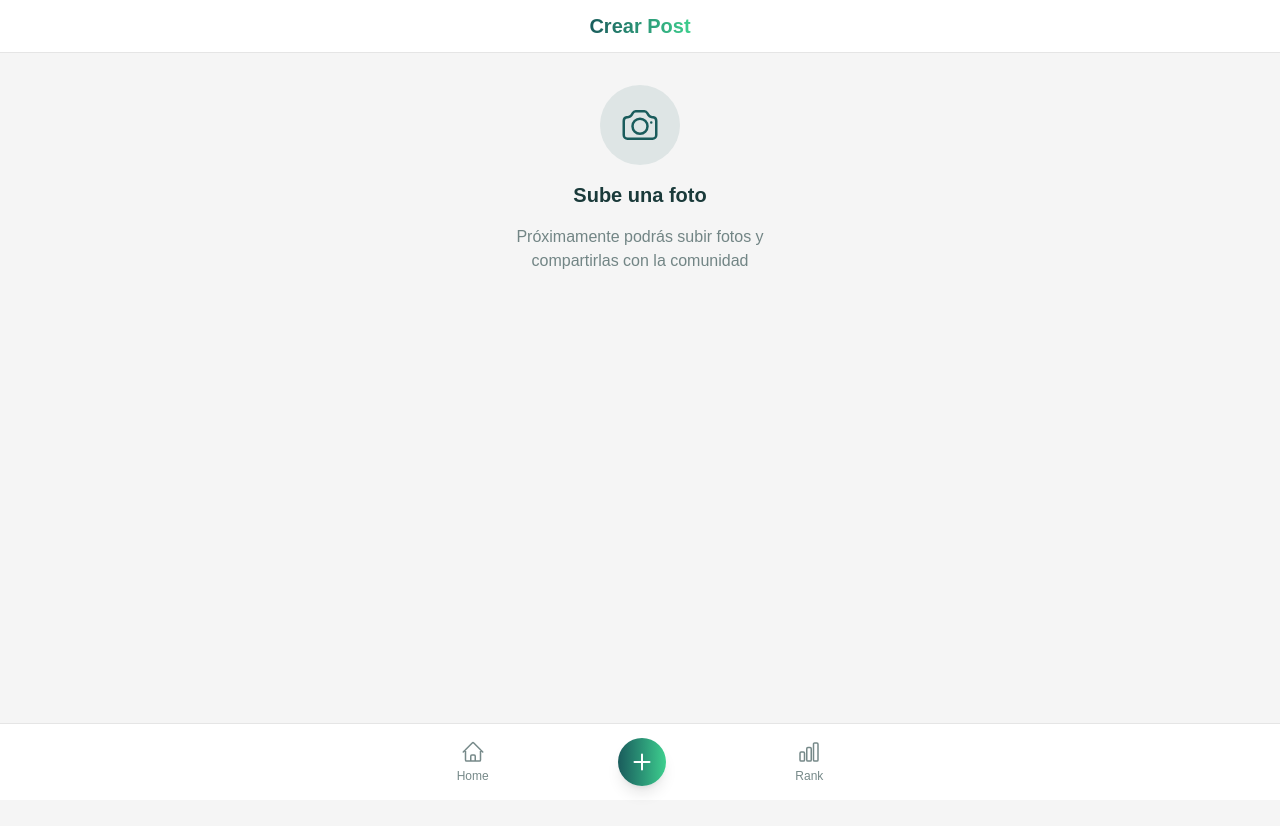
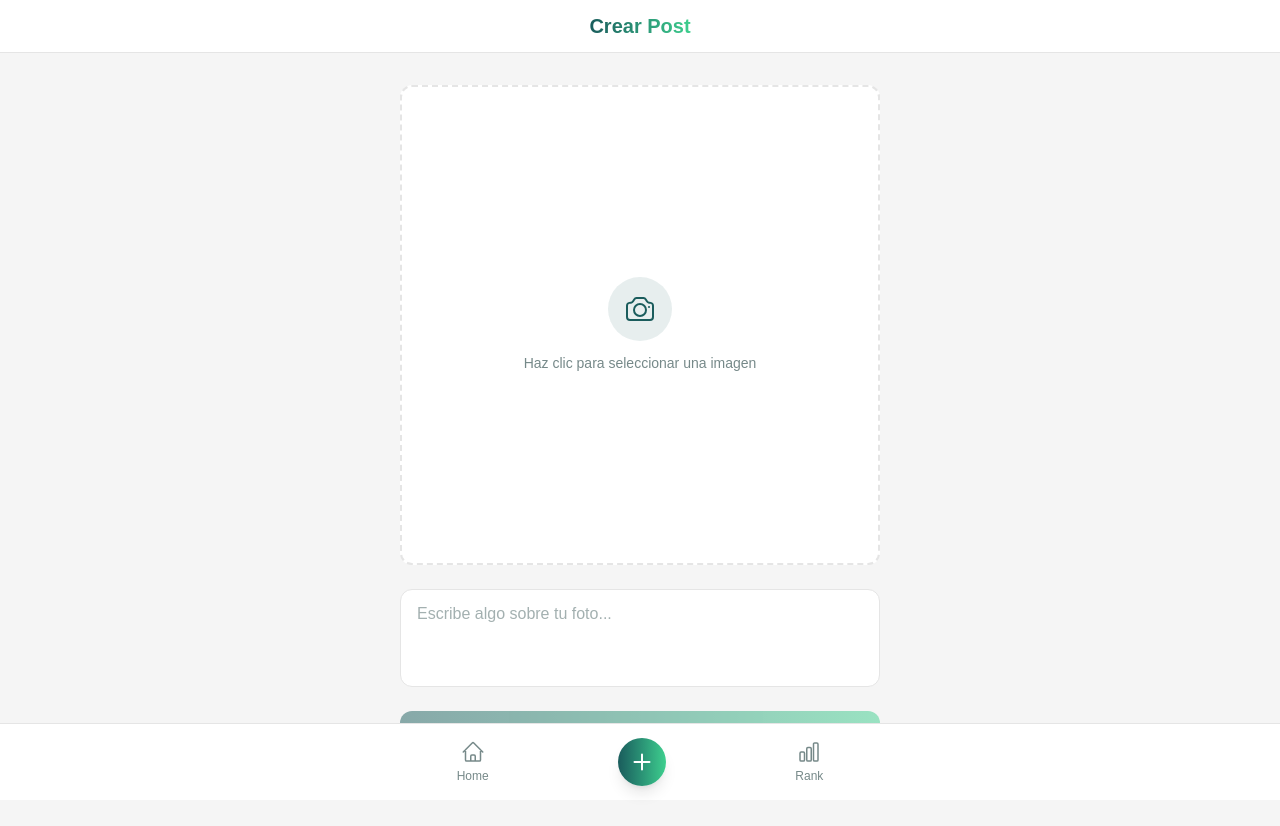
Before and after one commit to leiisxnz4/Supagram, a Next.js app: page /post in a window 1280 px wide. Shown: the top 826 px of the page. Built offline with nearby package versions, Linux system fonts and the light colour scheme; no server answers.

Commit message:
feat: actualización de páginas principales

```diff
--- a/app/page.tsx
+++ b/app/page.tsx
@@ -100,7 +100,7 @@ export default function Home() {
         .from('posts')
         .select('*')
         //.gte('likes', 50)
-        .order('likes', { ascending: false })
+        .order('created_at', { ascending: false })
         .range(0, 11)
 
         if (posts) {
--- a/app/post/page.tsx
+++ b/app/post/page.tsx
@@ -1,4 +1,123 @@
+"use client";
+
+import { useState, useRef } from "react";
+import Image from "next/image";
+import { supabase } from "../utils/supabase";
+
 export default function CreatePage() {
+  const [imageFile, setImageFile] = useState<File | null>(null);
+  const [imagePreview, setImagePreview] = useState<string | null>(null);
+  const [caption, setCaption] = useState("");
+  const [isLoading, setIsLoading] = useState(false);
+  const [message, setMessage] = useState<{ type: "success" | "error"; text: string } | null>(null);
+  const fileInputRef = useRef<HTMLInputElement>(null);
+
+  const handleImageChange = (e: React.ChangeEvent<HTMLInputElement>) => {
+    const file = e.target.files?.[0];
+    if (file) {
+      setImageFile(file);
+      const reader = new FileReader();
+      reader.onloadend = () => {
+        setImagePreview(reader.result as string);
+      };
+      reader.readAsDataURL(file);
+    }
+  };
+
+  const handleRemoveImage = () => {
+    setImageFile(null);
+    setImagePreview(null);
+    if (fileInputRef.current) {
+      fileInputRef.current.value = "";
+    }
+  };
+
+  const uploadAndCreatePost = async (file: File) => {
+    const userId = "11111111-1111-1111-1111-111111111111";
+
+    // 1️⃣ Preparar nombre del archivo
+    const fileExt = file.name.split(".").pop();
+    const fileName = `${file.name}-${Date.now()}.${fileExt}`;
+    const filePath = `images/${fileName}`;
+
+    // 2️⃣ Subir al bucket "images"
+    const { data: uploadData, error: uploadError } = await supabase.storage
+      .from("supagram")
+      .upload(filePath, file, {
+        cacheControl: "3600",
+        upsert: false,
+      });
+
+    if (uploadError) {
+      console.error("❌ Error al subir imagen:", uploadError);
+      throw uploadError;
+    }
+
+    // 3️⃣ Obtener URL pública
+    const { data: urlData } = supabase.storage
+      .from("supagram")
+      .getPublicUrl(filePath);
+
+    const publicUrl = urlData.publicUrl;
+
+    console.log("📸 Imagen subida:", publicUrl);
+
+    // 4️⃣ Crear el post en la tabla posts_new
+    const { data: postData, error: postError } = await supabase
+      .from("posts")
+      .insert({
+        user_id: userId,
+        image_url: publicUrl,
+        caption: caption,
+        likes: 0,
+      })
+      .select("*");
+
+    if (postError) {
+      console.error("❌ Error creando el post:", postError);
+      throw postError;
+    }
+
+    console.log("🆕 Post creado:", postData);
+
+    return {
+      uploadedImageUrl: publicUrl,
+      newPost: postData,
+    };
+  };
+
+  const handleSubmit = async (e: React.FormEvent) => {
+    e.preventDefault();
+
+    if (!imageFile) {
+      setMessage({ type: "error", text: "Por favor selecciona una imagen" });
+      return;
+    }
+
+    setIsLoading(true);
+    setMessage(null);
+
+    try {
+      await uploadAndCreatePost(imageFile);
+
+      // Éxito
+      setMessage({ type: "success", text: "¡Post creado exitosamente!" });
+      setImageFile(null);
+      setImagePreview(null);
+      setCaption("");
+      if (fileInputRef.current) {
+        fileInputRef.current.value = "";
+      }
+    } catch (error) {
+      setMessage({
+        type: "error",
+        text: error instanceof Error ? error.message : "Error al crear el post",
+      });
+    } finally {
+      setIsLoading(false);
+    }
+  };
+//
   return (
     <div className="min-h-screen bg-background">
       {/* Header */}
@@ -10,17 +129,54 @@ export default function CreatePage() {
         </div>
       </header>
 
-      {/* Contenido placeholder */}
+      {/* Formulario */}
       <main className="max-w-lg mx-auto px-4 py-8">
-        <div className="flex flex-col items-center justify-center gap-4 text-center">
-          <div className="w-20 h-20 rounded-full bg-primary/10 flex items-center justify-center">
+        <form onSubmit={handleSubmit} className="flex flex-col gap-6">
+          {/* Área de carga de imagen */}
+          <div className="flex flex-col gap-2">
+            {imagePreview ? (
+              <div className="relative aspect-square w-full rounded-xl overflow-hidden bg-card-bg border border-border">
+                <Image
+                  src={imagePreview}
+                  alt="Preview"
+                  fill
+                  className="object-cover"
+                />
+                <button
+                  type="button"
+                  onClick={handleRemoveImage}
+                  className="absolute top-3 right-3 w-8 h-8 flex items-center justify-center rounded-full bg-black/50 text-white hover:bg-black/70 transition-colors"
+                  aria-label="Eliminar imagen"
+                >
+                  <svg
+                    xmlns="http://www.w3.org/2000/svg"
+                    fill="none"
+                    viewBox="0 0 24 24"
+                    strokeWidth={2}
+                    stroke="currentColor"
+                    className="w-5 h-5"
+                  >
+                    <path
+                      strokeLinecap="round"
+                      strokeLinejoin="round"
+                      d="M6 18L18 6M6 6l12 12"
+                    />
+                  </svg>
+                </button>
+              </div>
+            ) : (
+              <label
+                htmlFor="image-upload"
+                className="flex flex-col items-center justify-center gap-3 aspect-square w-full rounded-xl border-2 border-dashed border-border bg-card-bg cursor-pointer hover:border-primary/50 hover:bg-primary/5 transition-colors"
+              >
+                <div className="w-16 h-16 rounded-full bg-primary/10 flex items-center justify-center">
                   <svg
                     xmlns="http://www.w3.org/2000/svg"
                     fill="none"
                     viewBox="0 0 24 24"
                     strokeWidth={1.5}
                     stroke="currentColor"
-              className="w-10 h-10 text-primary"
+                    className="w-8 h-8 text-primary"
                   >
                     <path
                       strokeLinecap="round"
@@ -34,13 +190,82 @@ export default function CreatePage() {
                     />
                   </svg>
                 </div>
-          <h2 className="text-xl font-semibold text-foreground">
-            Sube una foto
-          </h2>
-          <p className="text-foreground/60 max-w-xs">
-            Próximamente podrás subir fotos y compartirlas con la comunidad
-          </p>
+                <span className="text-foreground/60 text-sm">
+                  Haz clic para seleccionar una imagen
+                </span>
+              </label>
+            )}
+
+            <input
+              ref={fileInputRef}
+              id="image-upload"
+              type="file"
+              accept="image/*"
+              onChange={handleImageChange}
+              className="hidden"
+            />
           </div>
+
+          {/* Caption */}
+          <div className="flex flex-col gap-2">
+            <textarea
+              id="caption"
+              value={caption}
+              onChange={(e) => setCaption(e.target.value)}
+              placeholder="Escribe algo sobre tu foto..."
+              rows={3}
+              className="w-full px-4 py-3 rounded-xl bg-card-bg border border-border text-foreground placeholder:text-foreground/40 focus:outline-none focus:ring-2 focus:ring-primary/50 resize-none"
+            />
+          </div>
+
+          {/* Mensaje de estado */}
+          {message && (
+            <div
+              className={`px-4 py-3 rounded-xl text-sm ${
+                message.type === "success"
+                  ? "bg-green-500/10 text-green-500 border border-green-500/20"
+                  : "bg-red-500/10 text-red-500 border border-red-500/20"
+              }`}
+            >
+              {message.text}
+            </div>
+          )}
+
+          {/* Botón de enviar */}
+          <button
+            type="submit"
+            disabled={isLoading || !imageFile}
+            className="w-full py-3 px-4 rounded-xl bg-gradient-to-r from-primary to-accent text-white font-semibold hover:opacity-90 transition-opacity disabled:opacity-50 disabled:cursor-not-allowed flex items-center justify-center gap-2"
+          >
+            {isLoading ? (
+              <>
+                <svg
+                  className="animate-spin h-5 w-5"
+                  xmlns="http://www.w3.org/2000/svg"
+                  fill="none"
+                  viewBox="0 0 24 24"
+                >
+                  <circle
+                    className="opacity-25"
+                    cx="12"
+                    cy="12"
+                    r="10"
+                    stroke="currentColor"
+                    strokeWidth="4"
+                  />
+                  <path
+                    className="opacity-75"
+                    fill="currentColor"
+                    d="M4 12a8 8 0 018-8V0C5.373 0 0 5.373 0 12h4zm2 5.291A7.962 7.962 0 014 12H0c0 3.042 1.135 5.824 3 7.938l3-2.647z"
+                  />
+                </svg>
+                Publicando...
+              </>
+            ) : (
+              "Publicar"
+            )}
+          </button>
+        </form>
       </main>
     </div>
   );
```
Lines whose indentation alone changed are shown as unchanged.
